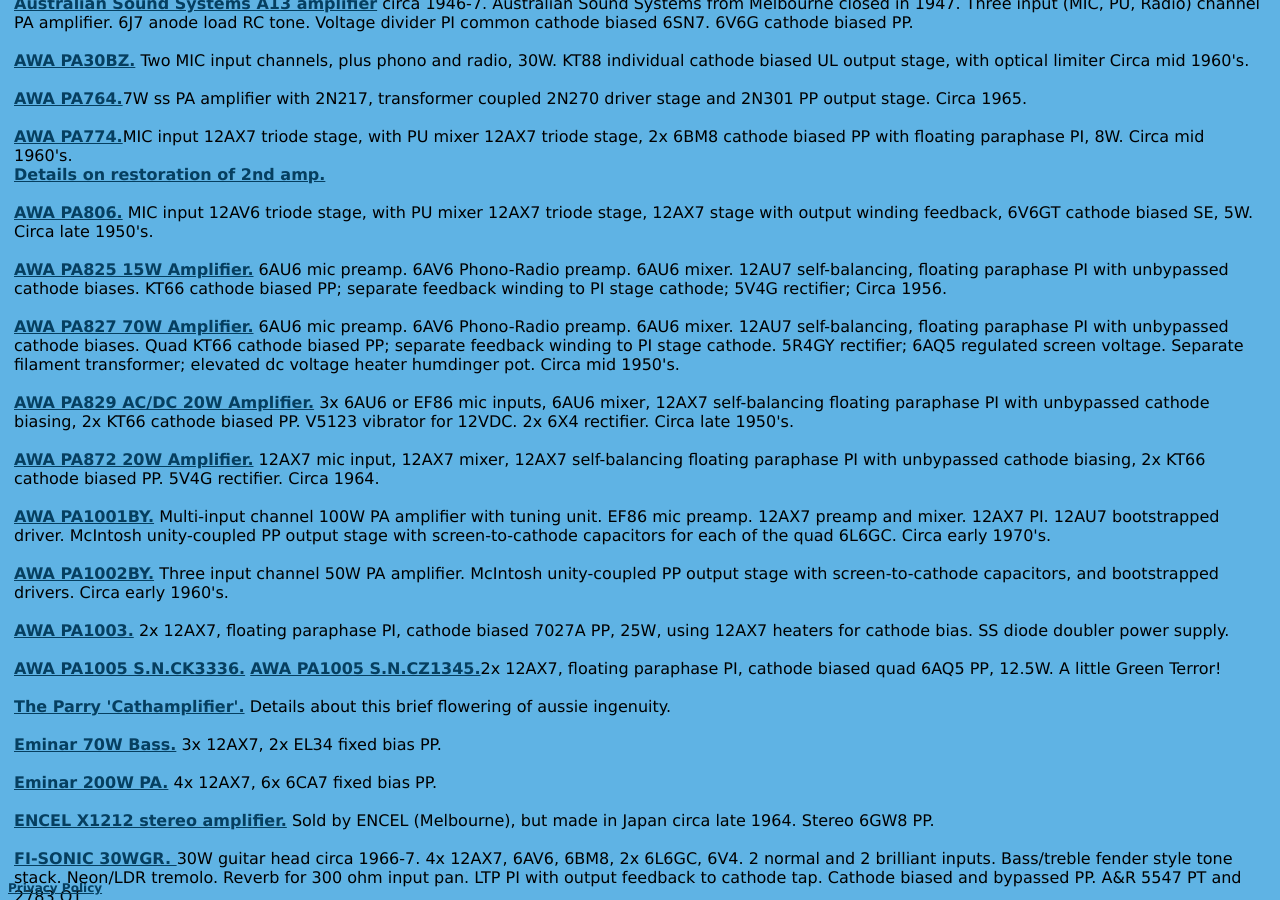
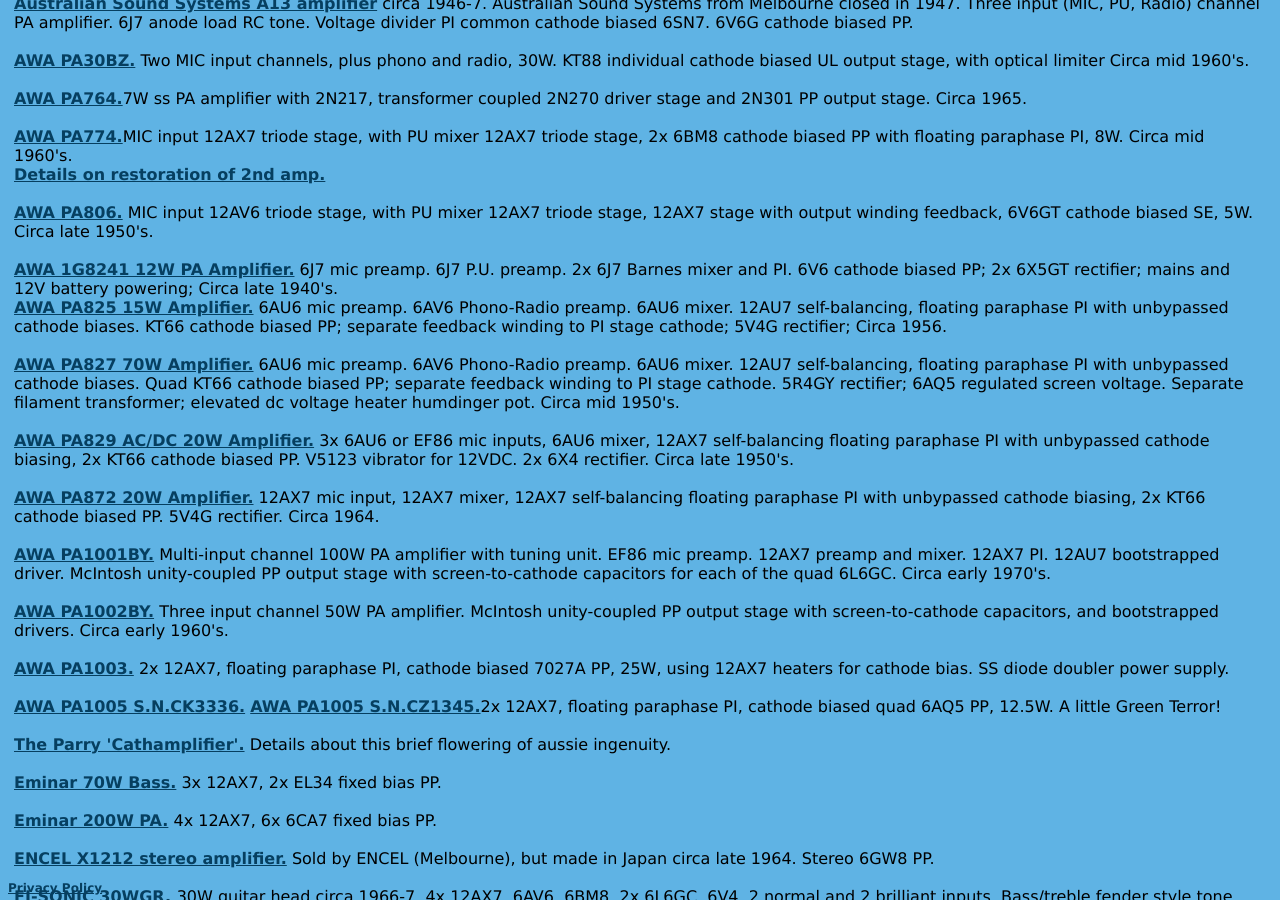
Before and after one commit to michael-robbins/michael-robbins.github.io, a Jekyll site: the page built from projects/amplifier.html, in a window 1280 px wide and 900 px high, scrolled down 983 px. Built offline with Jekyll 4.4.1, drawn with Linux system fonts in a browser that asks for light colours; some of the changed lines change nothing that is shown; some of the changed text lies outside the part shown.

Commit message:
Update amplifier.html

```diff
--- a/projects/amplifier.html
+++ b/projects/amplifier.html
@@ -65,6 +65,8 @@
       <br />
       <a href="/static/AWA%20AMPLIFIER%20TYPE%20PA806.pdf">AWA PA806.</a> MIC input 12AV6 triode stage, with PU mixer 12AX7 triode stage, 12AX7 stage with output winding feedback, 6V6GT cathode biased SE, 5W. Circa late 1950's.
       <br />
+      <br />
+      <a href="/static/AWA 1G8241.pdf">AWA 1G8241 12W PA Amplifier.</a> 6J7 mic preamp. 6J7 P.U. preamp. 2x 6J7 Barnes mixer and PI. 6V6 cathode biased PP; 2x 6X5GT rectifier; mains and 12V battery powering;  Circa late 1940's.
       <br />
       <a href="/static/AWA PA825 amplifier.pdf">AWA PA825 15W Amplifier.</a> 6AU6 mic preamp. 6AV6 Phono-Radio preamp. 6AU6 mixer. 12AU7 self-balancing, floating paraphase PI with unbypassed cathode biases. KT66 cathode biased PP; separate feedback winding to PI stage cathode; 5V4G rectifier;  Circa 1956.
       <br />
@@ -299,7 +301,7 @@
       <a href="/projects/Valve Info.html">Information on self-split push-pull circuits, valve reliability articles, and other valve related goodies.</a>
       <br />
       <br />
-      Last update: 6 Sept 2021
+      Last update: 5 Oct 2021
       Email Tim for comments / details.
       <br />
       <br />
```
